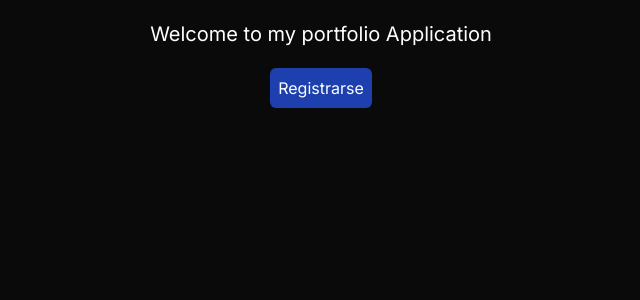
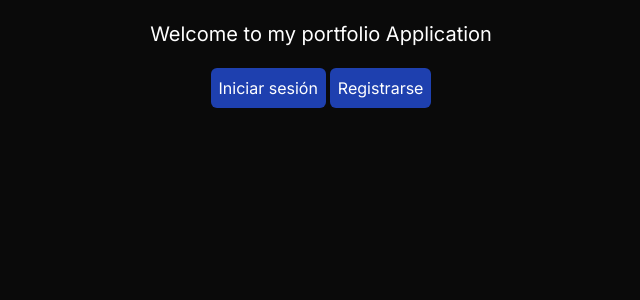
Before and after one commit to Rolas444/api-portfolio, a Next.js app: page / in a window 1280 px wide. Shown: the top 300 px of the page, without its empty margins (319-959 px from the left). Built offline with nearby package versions, Linux system fonts and the light colour scheme.

Commit message:
navegación

```diff
--- a/app/api/auth/[...nextauth]/route.js
+++ b/app/api/auth/[...nextauth]/route.js
@@ -2,7 +2,7 @@ import NextAuth from "next-auth/next";
 import CredentialsProvider from "next-auth/providers/credentials";
 import db from "@/libs/db";
 import bcrypt from 'bcrypt'
-import { signIn } from "next-auth/react";
+// import { signIn } from "next-auth/react";
 
 const authOptions = {
     providers: [
--- a/app/auth/login/page.jsx
+++ b/app/auth/login/page.jsx
@@ -16,7 +16,7 @@ const LoginPage = () => {
         if(res.error){
             alert(res.error.message)
         }else{
-            router.push('/dashboard')
+            router.push('/web')
         }
         console.log(res)
     })
--- a/app/page.tsx
+++ b/app/page.tsx
@@ -4,8 +4,12 @@ import { useRouter } from "next/navigation";
 export default function Home() {
   const route = useRouter();
 
-  const toRegister = ()=>{
+  const toRegister = () => {
     route.push('/auth/register');
+  }
+
+  const toLogin = () => {
+    route.push('/auth/login');
   }
 
   return (
@@ -14,7 +18,10 @@ export default function Home() {
         <h1 className="text-xl text-white text-center">Welcome to my portfolio Application</h1>
 
       </div>
-      <div className="w-full flex justify-center items-center mt-5">
+      <div className="w-full flex justify-center items-center mt-5 gap-1">
+        <button className="p-2 rounded-md bg-blue-800 text-white" onClick={toLogin}>
+          Iniciar sesión
+        </button>
         <button className="p-2 rounded-md bg-blue-800 text-white" onClick={toRegister}>
           Registrarse
         </button>
--- a/app/web/page.jsx
+++ b/app/web/page.jsx
@@ -1,5 +1,5 @@
 'use client'
-import { signOut } from "next-auth/react"
+// import { signOut } from "next-auth/react"
 
 const HomePage = () => {
     return (<>
@@ -8,9 +8,9 @@ const HomePage = () => {
 
         </section>
         <div className="w-full justify-center">
-            <button onClick={signOut} className="bg-white text-black px-4 py-2 rounded-md mt-4">
+            {/* <button onClick={signOut} className="bg-white text-black px-4 py-2 rounded-md mt-4">
                 Logout
-            </button>
+            </button> */}
         </div>
     </>)
 }
--- a/components/navs/main-nav.jsx
+++ b/components/navs/main-nav.jsx
@@ -1,5 +1,7 @@
 'use client'
 import { Fragment } from 'react'
+import { signOut } from "next-auth/react"
+
 import {
     Disclosure,
     DisclosureButton,
@@ -12,14 +14,24 @@ import {
 } from '@headlessui/react'
 
 import { Bars3Icon, BellIcon, XMarkIcon } from '@heroicons/react/24/outline'
+import { useRouter } from 'next/navigation'
+
 
 function classNames(...classes) {
     return classes.filter(Boolean).join(' ')
-  }
+}
 
 
 const Nav = ({ menuList }) => {
+    const router = useRouter()
 
+    const fnLogOut = (e) => {
+
+        e.preventDefault()
+        signOut()
+        console.log('llego hatsa aqui')
+        router.push('/auth/login')
+    }
 
     return (<>
         <Disclosure as="nav" className="bg-gray-800">
@@ -40,11 +52,11 @@ const Nav = ({ menuList }) => {
                             </div>
                             <div className="flex flex-1 items-center justify-center sm:items-stretch sm:justify-start">
                                 <div className="flex flex-shrink-0 items-center">
-                                    <img
+                                    {/* <img
                                         className="h-8 w-auto"
                                         src="https://tailwindui.com/img/logos/mark.svg?color=indigo&shade=500"
                                         alt="Your Company"
-                                    />
+                                    /> */}
                                 </div>
                                 <div className="hidden sm:ml-6 sm:block">
                                     <div className="flex space-x-4">
@@ -116,6 +128,7 @@ const Nav = ({ menuList }) => {
                                                 {({ focus }) => (
                                                     <a
                                                         href="#"
+                                                        onClick={(e) => fnLogOut(e)}
                                                         className={classNames(focus ? 'bg-gray-100' : '', 'block px-4 py-2 text-sm text-gray-700')}
                                                     >
                                                         Sign out
--- a/middleware.js
+++ b/middleware.js
@@ -1,5 +1,5 @@
 export {default} from 'next-auth/middleware'
 
 export const config ={
-    matcher: ["/dashboard/:path*"],
+    matcher: ["/web/:path*"],
 }
```
